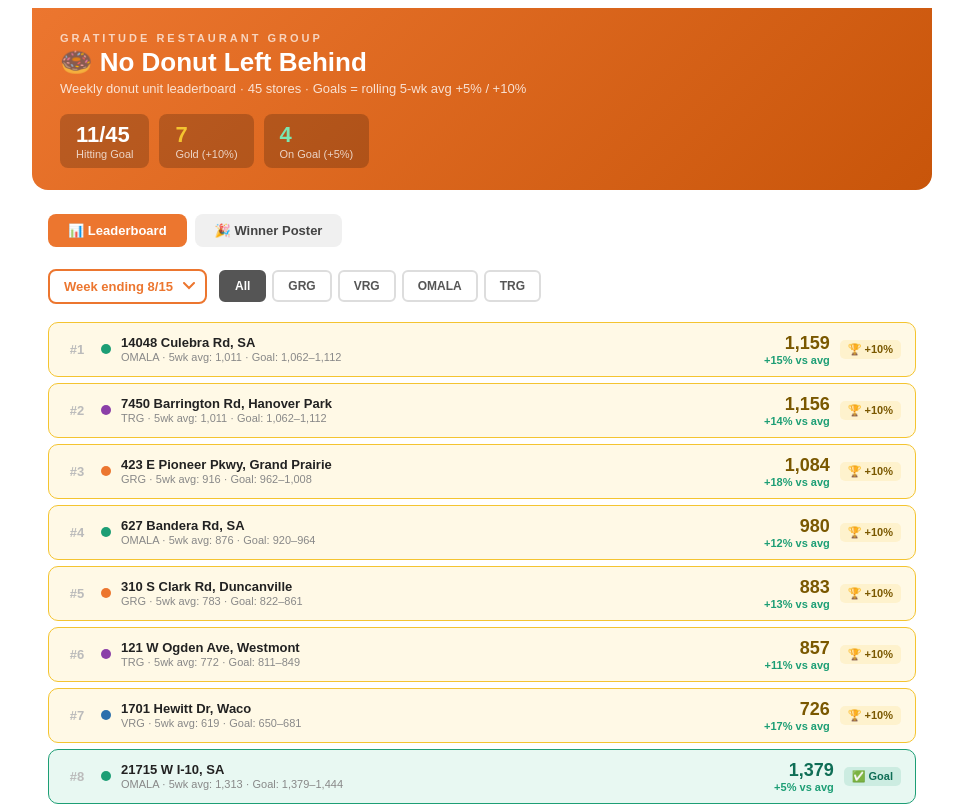
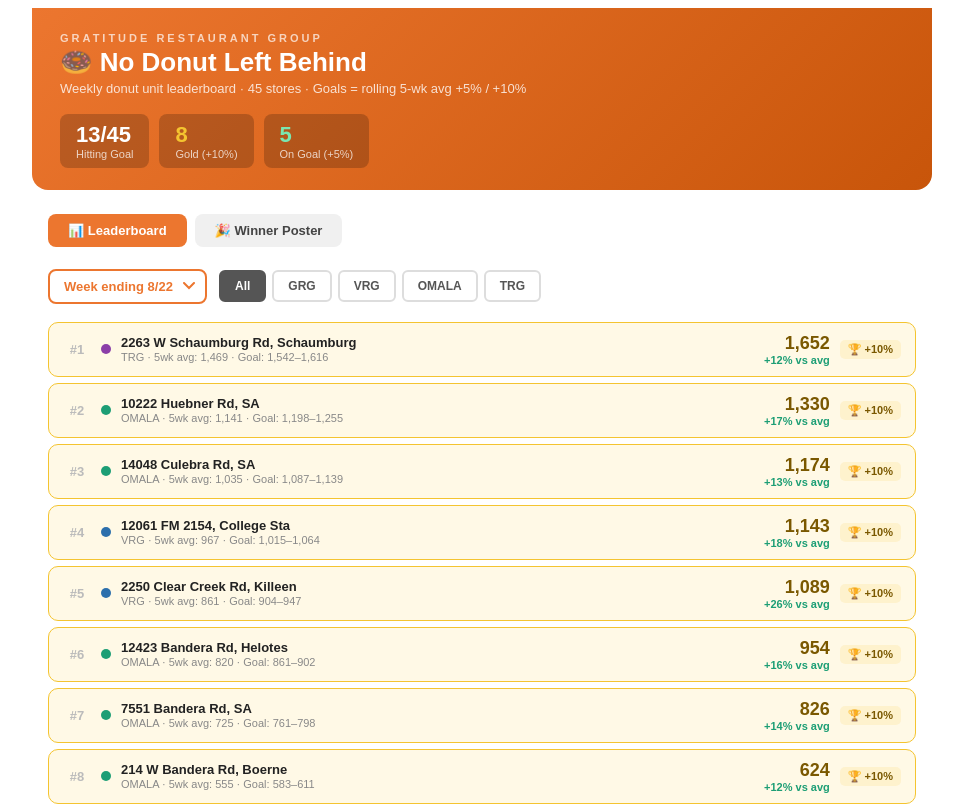
Before and after one commit to anthonyrodriguez-maker/no-donut-left-behind, a React (Create React App) app: page / in a window 1280 px wide. Shown: the top 806 px of the page, without its empty margins (158-1121 px from the left). Built offline with nearby package versions, Linux system fonts and the light colour scheme.

Commit message:
Update App.js

```diff
--- a/src/App.js
+++ b/src/App.js
@@ -16,6 +16,7 @@ const WEEKLY_RESULTS = [
   { label:"Week ending 8/1", data:{"301255":1108,"346510":1396,"350093":859,"350918":1066,"350940":946,"351985":1066,"352495":768,"353103":1054,"353792":769,"355059":660,"355680":1000,"355681":575,"356104":670,"356733":957,"357201":1423,"357430":990,"357649":882,"357958":628,"358035":783,"358705":1422,"358790":1266,"358894":1362,"358909":844,"359470":1231,"359496":974,"359644":1006,"359888":808,"362644":862,"362967":966,"363024":744,"363236":864,"363238":739,"363902":1027,"301869":1152,"336862":996,"340608":483,"344970":1127,"350476":1513,"351868":958,"353655":707,"354103":1091,"354748":1417,"355784":886,"355830":1616,"363086":902} },
   { label:"Week ending 8/8", data:{"301255":1138,"346510":1451,"350093":869,"350918":1080,"350940":930,"351985":1129,"352495":890,"353103":978,"353792":704,"355059":542,"355680":940,"355681":538,"356104":709,"356733":889,"357201":1282,"357430":972,"357649":786,"357958":572,"358035":722,"358705":1497,"358790":1359,"358894":1347,"358909":832,"359470":1103,"359496":941,"359644":934,"359888":562,"362644":818,"362967":876,"363024":702,"363236":863,"363238":834,"363902":1027,"301869":1465,"336862":1095,"340608":430,"344970":1164,"350476":1290,"351868":1033,"353655":790,"354103":1086,"354748":1464,"355784":833,"355830":1556,"363086":910} },
   { label:"Week ending 8/15", data:{"301255":1196,"346510":1437,"350093":847,"350918":1007,"350940":858,"351985":1108,"352495":676,"353103":952,"353792":716,"355059":611,"355680":1006,"355681":549,"356104":717,"356733":1084,"357201":1379,"357430":936,"357649":887,"357958":726,"358035":780,"358705":1517,"358790":1352,"358894":1196,"358909":821,"359470":1122,"359496":988,"359644":933,"359888":487,"362644":884,"362967":960,"363024":762,"363236":910,"363238":883,"363902":1159,"301869":1350,"336862":1156,"340608":443,"344970":1086,"350476":1420,"351868":996,"353655":857,"354103":977,"354748":1415,"355784":916,"355830":1435,"363086":980} },
+  { label:"Week ending 8/22", data:{"301255":1206,"346510":1410,"350093":879,"350918":983,"350940":943,"351985":1100,"352495":775,"353103":746,"353792":826,"355059":627,"355680":1088,"355681":624,"356104":707,"356733":986,"357201":1321,"357430":1008,"357649":1089,"357958":601,"358035":758,"358705":1559,"358790":1348,"358894":1376,"358909":954,"359470":1330,"359496":1034,"359644":1143,"359888":464,"362644":900,"362967":990,"363024":404,"363236":896,"363238":870,"363902":1174,"301869":1427,"336862":1129,"340608":448,"344970":1123,"350476":1318,"351868":967,"353655":822,"354103":883,"354748":1652,"355784":898,"355830":1535,"363086":964} },
 ];
 
 const NET_COLORS = { GRG:"#EC762F", VRG:"#2C6FAC", OMALA:"#1D9E75", TRG:"#8B3FA8" };
```
